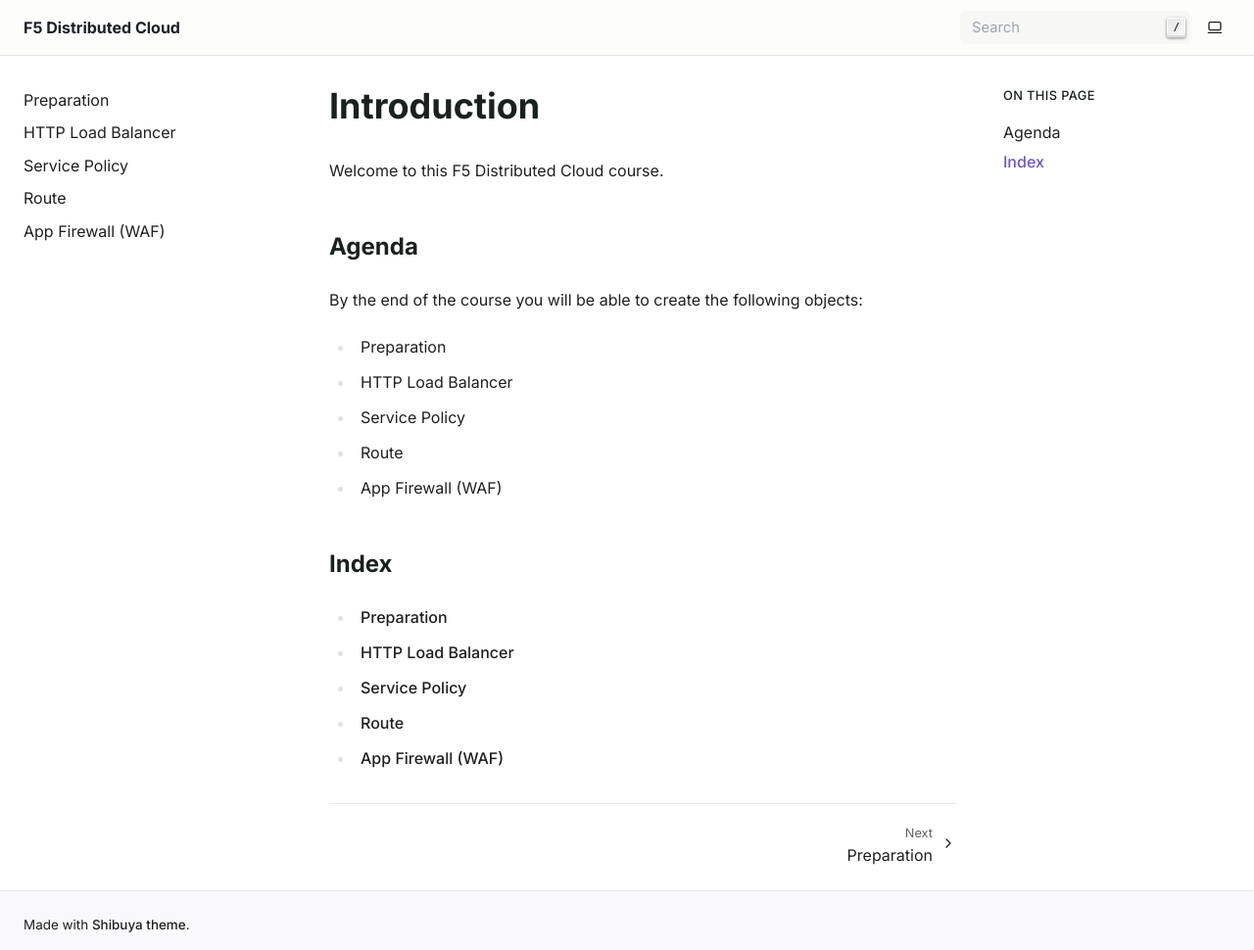
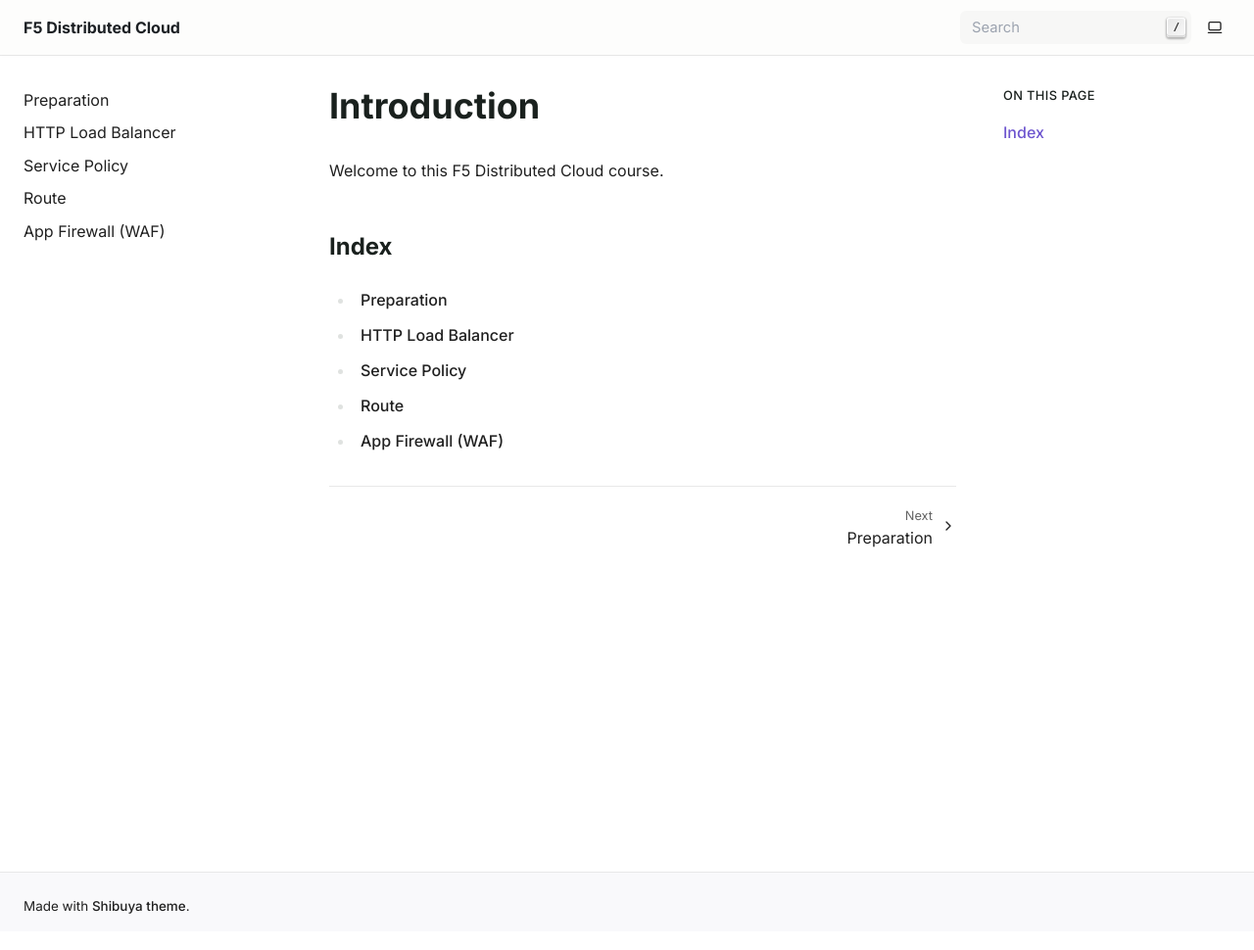
Before and after one commit to stockerts/f5-xc-courses, a Sphinx documentation site: the page built from docs/index.rst, in a window 1280 px wide and 970 px high. Shown: the whole window at 98% size. Built offline with Sphinx 7.4.7, drawn with Linux system fonts in a browser that asks for light colours.

Commit message:
Minor update to index

```diff
--- a/docs/index.rst
+++ b/docs/index.rst
@@ -2,18 +2,6 @@
 ============
 
 Welcome to this F5 Distributed Cloud course.
-
-Agenda
-------
-
-By the end of the course you will be able to create the following objects:
-
-- Preparation
-- HTTP Load Balancer
-- Service Policy
-- Route
-- App Firewall (WAF)
-
 
 Index
 ------
```
